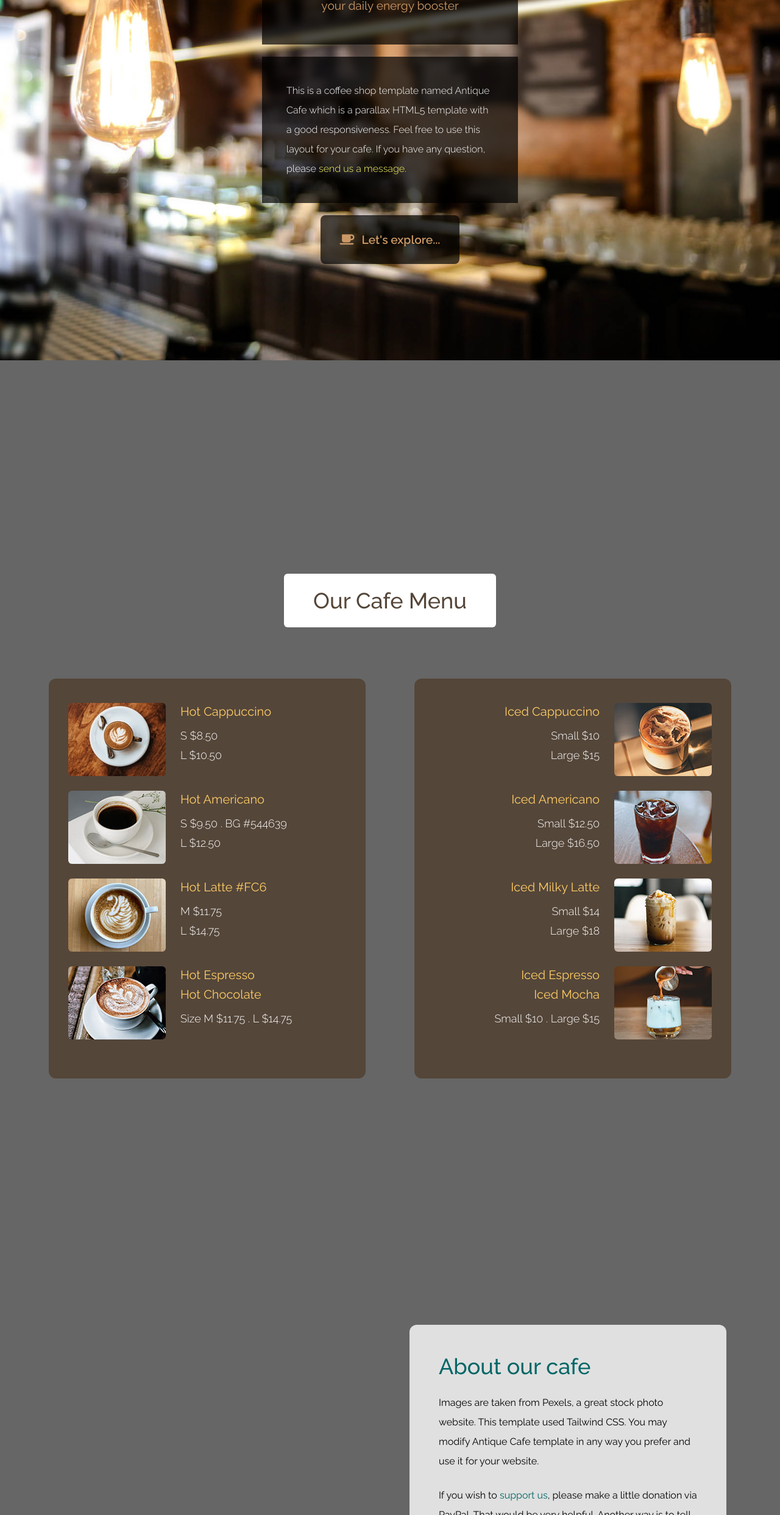
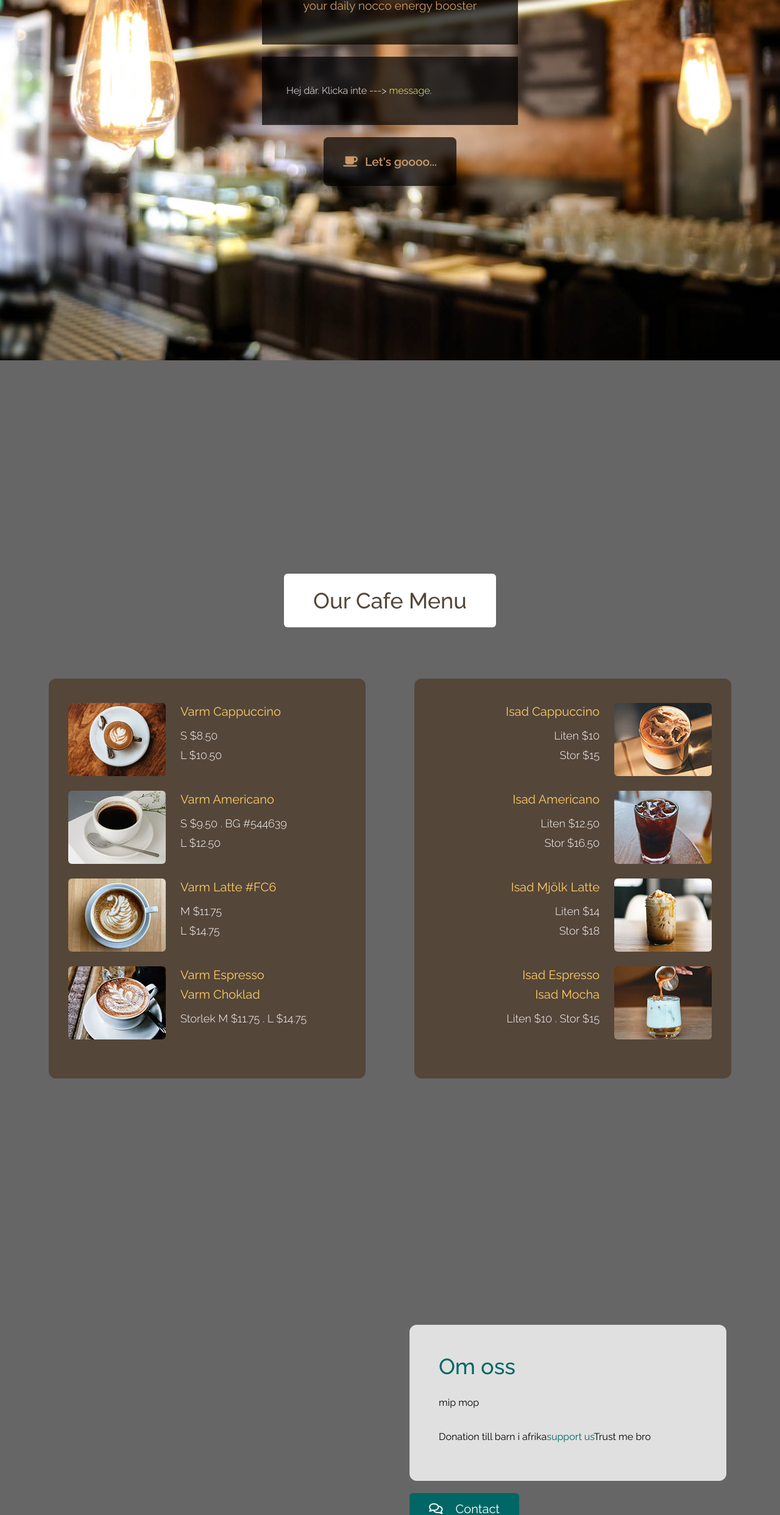
Before and after one commit to Arre317/arre317.github.io, a plain HTML site: page index.html in a window 1280 px wide. Shown: the part 315-2800 px from the top of the page at 61% size. Drawn offline with nearby package versions, Linux system fonts and the light colour scheme.

Commit message:
Update index.html

```diff
--- a/index.html
+++ b/index.html
@@ -4,31 +4,22 @@
     <meta charset="UTF-8">
     <meta http-equiv="X-UA-Compatible" content="IE=edge">
     <meta name="viewport" content="width=device-width, initial-scale=1.0">
-    <title>Antique Bakery Cafe HTML Template by Tooplate</title>
+    <title>Cafe</title>
     <link rel="preconnect" href="https://fonts.googleapis.com">
     <link rel="preconnect" href="https://fonts.gstatic.com" crossorigin>
     <link href="https://fonts.googleapis.com/css2?family=Raleway:wght@300;400;500;600&family=Oswald:wght@600&display=swap" rel="stylesheet">
-    <link rel="stylesheet" href="css/all.min.css"> <!-- fontawesome -->
-    <!-- <link href="https://unpkg.com/tailwindcss@^2/dist/tailwind.min.css" rel="stylesheet"> -->
+    <link rel="stylesheet" href="css/all.min.css">
     <link rel="stylesheet" href="css/tailwind.css">
     <link rel="stylesheet" href="css/tooplate-antique-cafe.css">
 
-<!--
-
-Tooplate 2126 Antique Cafe
-
-https://www.tooplate.com/view/2126-antique-cafe
-
--->
 </head>
 <body>
-    <!-- Intro -->
     <div id="intro" class="parallax-window" data-parallax="scroll" data-image-src="img/antique-cafe-bg-01.jpg">
         <nav id="tm-nav" class="fixed w-full">
             <div class="tm-container mx-auto px-2 md:py-6 text-right">
                 <button class="md:hidden py-2 px-2" id="menu-toggle"><i class="fas fa-2x fa-bars tm-text-gold"></i></button>
                 <ul class="mb-3 md:mb-0 text-2xl font-normal flex justify-end flex-col md:flex-row">
-                    <li class="inline-block mb-4 mx-4"><a href="#intro" class="tm-text-gold py-1 md:py-3 px-4">Intro</a></li>
+                    <li class="inline-block mb-4 mx-4"><a href="#intro" class="tm-text-gold py-1 md:py-3 px-4">Hem</a></li>
                     <li class="inline-block mb-4 mx-4"><a href="#menu" class="tm-text-gold py-1 md:py-3 px-4">Menu</a></li>
                     <li class="inline-block mb-4 mx-4"><a href="#about" class="tm-text-gold py-1 md:py-3 px-4">About</a></li>
                     <li class="inline-block mb-4 mx-4"><a href="#contact" class="tm-text-gold py-1 md:py-3 px-4">Contact</a></li>
@@ -38,20 +29,18 @@ https://www.tooplate.com/view/2126-antique-cafe
         <div class="container mx-auto px-2 tm-intro-width">
             <div class="sm:pb-60 sm:pt-48 py-20">
                 <div class="bg-black bg-opacity-70 p-12 mb-5 text-center">
-                    <h1 class="text-white text-5xl tm-logo-font mb-5">Antique Cafe</h1>
-                    <p class="tm-text-gold tm-text-2xl">your daily energy booster</p>
+                    <h1 class="text-white text-5xl tm-logo-font mb-5">Cafe</h1>
+                    <p class="tm-text-gold tm-text-2xl">your daily nocco energy booster</p>
                 </div>
                 <div class="bg-black bg-opacity-70 p-10 mb-5">
-                    <p class="text-white leading-8 text-sm font-light">
-                        This is a coffee shop template named Antique Cafe which is a parallax HTML5 template with a good responsiveness.
-                        Feel free to use this layout for your cafe.
-                    	If you have any question, please <a rel="nofollow" href="https://www.tooplate.com/contact" target="_parent">send us a message</a>. </p>
+                    <p class="text-white leading-8 text-sm font-light">Hej där. Klicka inte --->
+                        <a rel="nofollow" href="https://www.tooplate.com/contact" target="_parent">message</a>. </p>
                 </div>
                 <div class="text-center">
                     <div class="inline-block">
                         <a href="#menu" class="flex justify-center items-center bg-black bg-opacity-70 py-6 px-8 rounded-lg font-semibold tm-text-2xl tm-text-gold hover:text-gray-200 transition">
                             <i class="fas fa-coffee mr-3"></i>
-                            <span>Let's explore...</span>
+                            <span>Let's goooo...</span>
                         </a>
                     </div>
                 </div>
@@ -69,66 +58,66 @@ https://www.tooplate.com/view/2126-antique-cafe
                     <div class="flex items-start mb-6 tm-menu-item">
                         <img src="img/menu-item-1.jpg" alt="Image" class="rounded-md">
                         <div class="ml-3 sm:ml-6">
-                            <h3 class="text-lg sm:text-xl mb-2 sm:mb-3 tm-text-yellow">Hot Cappuccino</h3>
+                            <h3 class="text-lg sm:text-xl mb-2 sm:mb-3 tm-text-yellow">Varm Cappuccino</h3>
                         <div class="text-white text-md sm:text-lg font-light mb-1">S $8.50</div>
                         <div class="text-white text-md sm:text-lg font-light">L $10.50</div>
                     </div>
                 </div>
                 <div class="flex items-start mb-6 tm-menu-item">
-                        <img src="img/menu-item-2.jpg" alt="Image" class="rounded-md">
+                    <img src="img/menu-item-2.jpg" alt="Bild" class="rounded-md">
                     <div class="ml-3 sm:ml-6">
-                            <h3 class="text-lg sm:text-xl mb-2 sm:mb-3 tm-text-yellow">Hot Americano</h3>
+                        <h3 class="text-lg sm:text-xl mb-2 sm:mb-3 tm-text-yellow">Varm Americano</h3>
                         <div class="text-white text-md sm:text-lg font-light mb-1">S $9.50 . BG #544639</div>
                         <div class="text-white text-md sm:text-lg font-light">L $12.50</div>
                     </div>
                 </div>
                 <div class="flex items-start mb-6 tm-menu-item">
-                        <img src="img/menu-item-3.jpg" alt="Image" class="rounded-md">
+                    <img src="img/menu-item-3.jpg" alt="Bild" class="rounded-md">
                     <div class="ml-3 sm:ml-6">
-                            <h3 class="text-lg sm:text-xl mb-2 sm:mb-3 tm-text-yellow">Hot Latte #FC6</h3>
+                        <h3 class="text-lg sm:text-xl mb-2 sm:mb-3 tm-text-yellow">Varm Latte #FC6</h3>
                         <div class="text-white text-md sm:text-lg font-light mb-1">M $11.75</div>
                         <div class="text-white text-md sm:text-lg font-light">L $14.75</div>
                     </div>
                 </div>
                 <div class="flex items-start mb-6 tm-menu-item">
-                        <img src="img/menu-item-4.jpg" alt="Image" class="rounded-md">
+                    <img src="img/menu-item-4.jpg" alt="Bild" class="rounded-md">
                     <div class="ml-3 sm:ml-6">
-                            <h3 class="text-lg sm:text-xl tm-text-yellow mb-1">Hot Espresso</h3>
-                            <h3 class="text-lg sm:text-xl mb-2 sm:mb-3 tm-text-yellow">Hot Chocolate</h3>
-                            <div class="text-white text-md sm:text-lg font-light">Size M $11.75 . L $14.75</div>
+                        <h3 class="text-lg sm:text-xl tm-text-yellow mb-1">Varm Espresso</h3>
+                        <h3 class="text-lg sm:text-xl mb-2 sm:mb-3 tm-text-yellow">Varm Choklad</h3>
+                        <div class="text-white text-md sm:text-lg font-light">Storlek M $11.75 . L $14.75</div>
                     </div>
                 </div>
             </div>
             <div class="flex-1 m-5 rounded-xl px-4 py-6 sm:px-8 sm:py-10 tm-bg-brown tm-item-container">
                 <div class="flex items-start justify-end mb-6 tm-menu-item-2">
                     <div class="text-right mr-6">
-                            <h3 class="text-lg sm:text-xl mb-2 sm:mb-3 tm-text-yellow">Iced Cappuccino</h3>
-                            <div class="text-white text-md sm:text-lg font-light mb-1">Small $10</div>
-                            <div class="text-white text-md sm:text-lg font-light">Large $15</div>
+                        <h3 class="text-lg sm:text-xl mb-2 sm:mb-3 tm-text-yellow">Isad Cappuccino</h3>
+                        <div class="text-white text-md sm:text-lg font-light mb-1">Liten $10</div>
+                        <div class="text-white text-md sm:text-lg font-light">Stor $15</div>
                     </div>
-                        <img src="img/menu-item-5.jpg" alt="Image" class="rounded-md">
+                    <img src="img/menu-item-5.jpg" alt="Bild" class="rounded-md">
                 </div>
                 <div class="flex items-start justify-end mb-6 tm-menu-item-2">
                     <div class="text-right mr-6">
-                            <h3 class="text-lg sm:text-xl mb-2 sm:mb-3 tm-text-yellow">Iced Americano</h3>
-                            <div class="text-white text-md sm:text-lg font-light mb-1">Small $12.50</div>
-                            <div class="text-white text-md sm:text-lg font-light">Large $16.50</div>
+                        <h3 class="text-lg sm:text-xl mb-2 sm:mb-3 tm-text-yellow">Isad Americano</h3>
+                        <div class="text-white text-md sm:text-lg font-light mb-1">Liten $12.50</div>
+                        <div class="text-white text-md sm:text-lg font-light">Stor $16.50</div>
                     </div>
-                        <img src="img/menu-item-6.jpg" alt="Image" class="rounded-md">
+                    <img src="img/menu-item-6.jpg" alt="Bild" class="rounded-md">
                 </div>
                 <div class="flex items-start justify-end mb-6 tm-menu-item-2">
                     <div class="text-right mr-6">
-                            <h3 class="text-lg sm:text-xl mb-2 sm:mb-3 tm-text-yellow">Iced Milky Latte</h3>
-                            <div class="text-white text-md sm:text-lg font-light mb-1">Small $14</div>
-                            <div class="text-white text-md sm:text-lg font-light">Large $18</div>
+                        <h3 class="text-lg sm:text-xl mb-2 sm:mb-3 tm-text-yellow">Isad Mjölk Latte</h3>
+                        <div class="text-white text-md sm:text-lg font-light mb-1">Liten $14</div>
+                        <div class="text-white text-md sm:text-lg font-light">Stor $18</div>
                     </div>
-                        <img src="img/menu-item-7.jpg" alt="Image" class="rounded-md">
+                    <img src="img/menu-item-7.jpg" alt="Bild" class="rounded-md">
                 </div>
                 <div class="flex items-start justify-end mb-6 tm-menu-item-2">
                     <div class="text-right mr-6">
-                            <h3 class="text-lg sm:text-xl tm-text-yellow mb-1">Iced Espresso</h3>
-                            <h3 class="text-lg sm:text-xl mb-2 sm:mb-3 tm-text-yellow">Iced Mocha</h3>
-                            <div class="text-white text-md sm:text-lg font-light">Small $10 . Large $15</div>
+                        <h3 class="text-lg sm:text-xl tm-text-yellow mb-1">Isad Espresso</h3>
+                        <h3 class="text-lg sm:text-xl mb-2 sm:mb-3 tm-text-yellow">Isad Mocha</h3>
+                        <div class="text-white text-md sm:text-lg font-light">Liten $10 . Stor $15</div>
                     </div>
                         <img src="img/menu-item-8.jpg" alt="Image" class="rounded-md">
                     </div>
@@ -140,13 +129,12 @@ https://www.tooplate.com/view/2126-antique-cafe
         <div class="container mx-auto tm-container py-24 sm:py-48">
             <div class="tm-item-container sm:ml-auto sm:mr-12 mx-auto sm:px-0 px-4">
                 <div class="bg-white bg-opacity-80 p-12 pb-14 rounded-xl mb-5">
-                    <h2 class="mb-6 tm-text-green text-4xl font-medium">About our cafe</h2>
+                    <h2 class="mb-6 tm-text-green text-4xl font-medium">Om oss</h2>
                     <p class="mb-6 text-base leading-8">
-                        Images are taken from Pexels, a great stock photo website. This template used Tailwind CSS. You may modify Antique Cafe template in any way you prefer and use it for your website.
+                        mip mop
                   </p>
                     <p class="text-base leading-8">
-                        If you wish to <a rel="nofollow" href="https://www.tooplate.com/contact" target="_parent">support us</a>, please make a little donation via PayPal. That would be
-                    very helpful. Another way is to tell your friends about Tooplate website. Thank you. </p>
+                        Donation till barn i afrika<a rel="nofollow" href="https://www.tooplate.com/contact" target="_parent">support us</a>Trust me bro</p>
                 </div>
                 <a href="#contact" class="inline-block tm-bg-green transition text-white text-xl pt-3 pb-4 px-8 rounded-md">
                     <i class="far fa-comments mr-4"></i>
@@ -161,12 +149,11 @@ https://www.tooplate.com/view/2126-antique-cafe
                 <div class="flex-1 rounded-xl px-10 py-12 m-5 bg-white bg-opacity-80 tm-item-container">
                     <h2 class="text-3xl mb-6 tm-text-green">Contact Us</h2>
                     <p class="mb-6 text-lg leading-8">
-                        Praesent tellus magna, consectetur sit amet volutpat eu, pulvinar vitae sem.
-                        Sed ultrices. bg white 80% alpha. btn #066
+                        Big man
                     </p>
                     <p class="mb-10 text-lg">
-                        <span class="block mb-2">Tel: <a href="tel:0100200340" class="hover:text-yellow-600 transition">010-020-0340</a></span>
-                        <span class="block">Email: <a href="mailto:info@company.com" class="hover:text-yellow-600 transition">info@company.com</a></span>
+                        <span class="block mb-2">Tel: <a href="tel:0100200340" class="hover:text-yellow-600 transition">112-112-1122</a></span>
+                        <span class="block">Email: <a href="mailto:info@company.com" class="hover:text-yellow-600 transition">ge.mig@pengar.com</a></span>
                     </p>
                     <div class="text-center">
                         <a href="https://www.google.com/maps" class="inline-block text-white text-2xl pl-10 pr-12 py-6 rounded-lg transition tm-bg-green">
```
Lines whose indentation alone changed are shown as unchanged.
